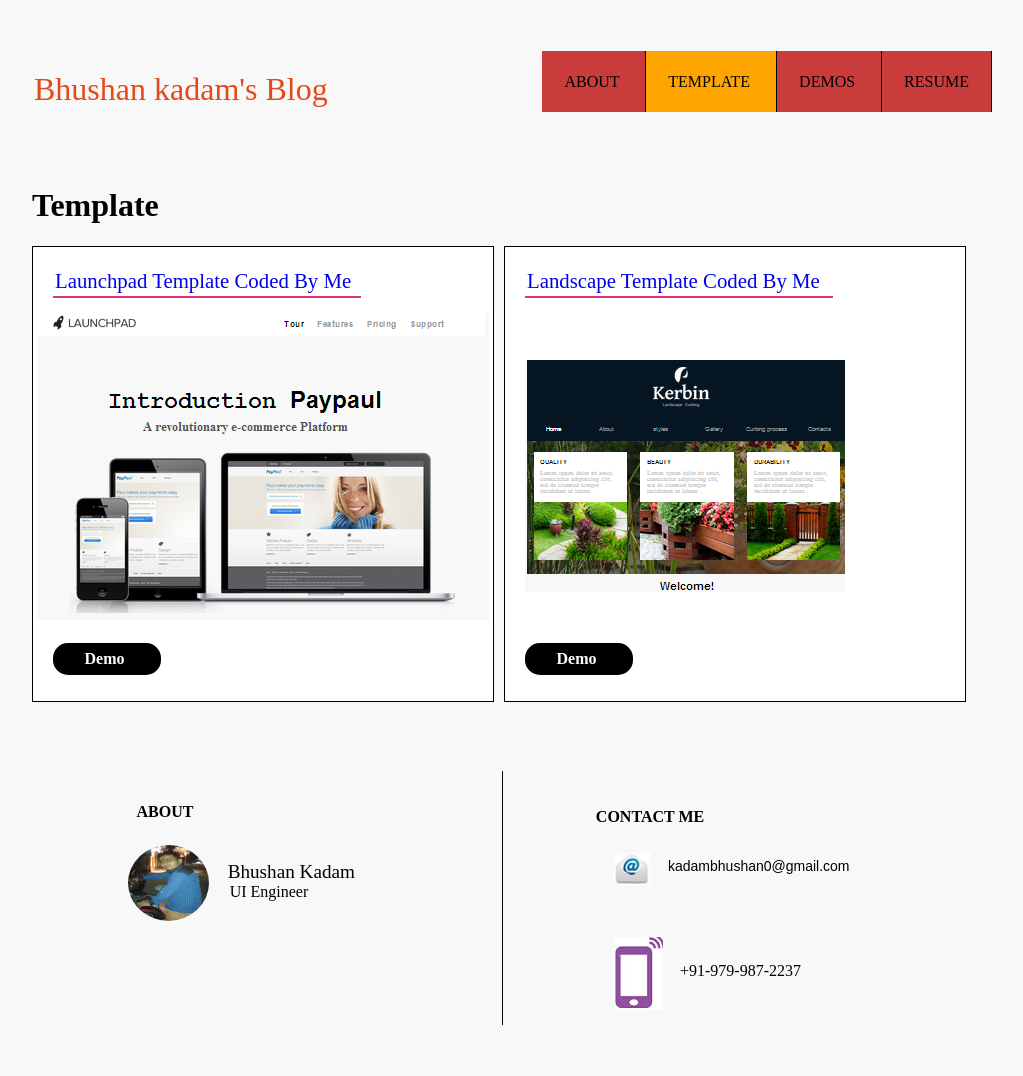
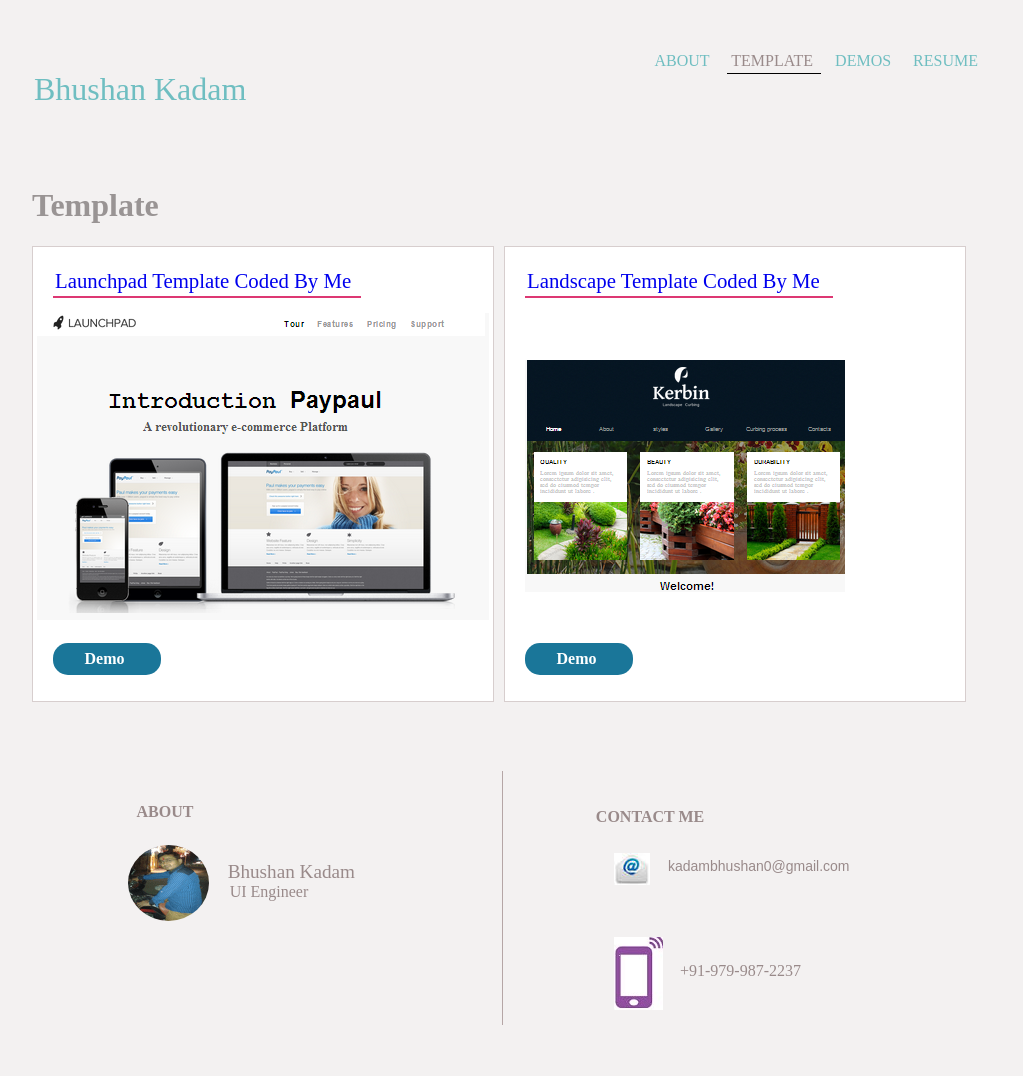
Before and after one commit to bhushansureshkadam/bhushansureshkadam.github.io, a Jekyll site: the page css/template/template.html, which Jekyll copies as it is, in a window 1280 px wide. Shown: the whole page, without its empty margins (128-1151 px from the left). Built offline with Jekyll 4.4.1, drawn with Linux system fonts in a browser that asks for light colours; Markdown is read by kramdown in place of the engine named in the settings.

Commit message:
another css commet

```diff
--- a/css/demo/demos.css
+++ b/css/demo/demos.css
@@ -1,7 +1,7 @@
 body{
 
 
-  background:#f8f8f8;
+  background:rgba(151, 136, 136, 0.11);
 }
 #header {
           height: 158px;
@@ -21,7 +21,6 @@ body{
   float: left;
 }
 .nav {
-  background: #fff;
   position:relative;
   top:44px;
   float:right;
--- a/css/template/template.css
+++ b/css/template/template.css
@@ -1,7 +1,7 @@
 body{
 
 
-  background:#f8f8f8;
+  background:rgba(151, 136, 136, 0.11);
 }
 #header {
           height: 158px;
@@ -15,13 +15,13 @@ body{
 .name {
   position:relative;
   top:63px;
-  color:#e44919;
+  color:rgb(111, 190, 193);
   font-size:2em;
   left:2px;
   float: left;
 }
 .nav {
-  background: #fff;
+
   position:relative;
   top:44px;
   float:right;
@@ -32,23 +32,22 @@ body{
 .nav li {
   list-style: none;
   display: inline;
-  line-height:60px;
+  padding-right:10px;
 }
 .nav li a {
   display: inline;
-  padding: 22px;
-  background: rgb(202,59,59);
-  color: black;
-  border-right: 1px solid;
+  padding: 4px;
+  color: rgb(111, 190, 193);
   text-decoration: none;
 }
 .nav li.template a {
 
-  background:orange;
+  color: #998A8A;
+  border-bottom: 1px solid #000;
 }
 .nav li a:hover {
 
-  background: orange;
+  border-bottom: 1px solid #000;
 }
 .postcontainer {
 
@@ -60,6 +59,9 @@ body{
 
       height:525px;
 
+}
+.main h1 {
+  color: #999494;
 }
 .main ul {
      padding: 0;
@@ -74,7 +76,7 @@ body{
        height:414px;
        padding:20px;
        background:#fff;
-       border:1px solid #000;
+       border:1px solid #D7CECE;
        margin-right:10px;
 }
 .main ul li a.title {
@@ -106,7 +108,7 @@ body{
        text-align:center;
        padding-left:0px;
        color:#fff;
-       background-color:#000;
+       background-color:#1A7699;
        border-color:red;
        font-weight:bold;
        border-radius:15px;
@@ -122,7 +124,7 @@ body{
        text-align:center;
        padding-left:0px;
        color:#fff;
-       background-color:#000;
+       background-color:#1A7699;
        border-color:red;
        font-weight:bold;
        border-radius:15px;
@@ -144,11 +146,11 @@ body{
     float: left;
     height: 254px;
     width: 470px;
-    border-right: 1px solid rgb(5, 1, 1);
+    border-right: 1px solid #B5A6A6;
 
 }
 .footercontain h4{
-      color:#000;
+      color:#998A8A;
       padding: 5px;
       position:relative;
       top: 27px;
@@ -176,14 +178,14 @@ body{
          top:62px;
 }
  #metaAboutme .names{
-       color:#000;
+       color:#998A8A;
        font-weight: normal;
        position: relative;
        left: -2px;
        font-size: 1.2em;
  }
   #metaAboutme .job{
-    color:#000;
+    color:#998A8A;
     font-size: 1em;
 }
 .contactme {
@@ -193,7 +195,7 @@ body{
 
 }
 .contactme h4 {
-      color:#000;
+      color:#998A8A;
       padding: 10px;
       position: relative;
       top: 27px;
@@ -217,7 +219,7 @@ body{
       top:49px;
       left:156px;
       font-size:14px;
-      color:#000;
+      color:#998A8A;
       font-family: sans-serif;
 }
 
@@ -236,5 +238,5 @@ body{
         position:relative;
         top:137px;
         left:168px;
-        color:#000;
+        color:#998A8A;
 }
--- a/css/template/template.html
+++ b/css/template/template.html
@@ -4,7 +4,7 @@
   <body>
   	 <div class="headcontainer">
             <div id="header">
-             <div class="name">Bhushan kadam's Blog </div>
+             <div class="name">Bhushan Kadam </div>
                  <ul class="nav">
                   <li><a href="/"> ABOUT </a></li>
                     <li class="template"><a href="template.html"> TEMPLATE </a></li>
```
Also changed, not shown: css/template/pro.css (+4 -3 lines).
